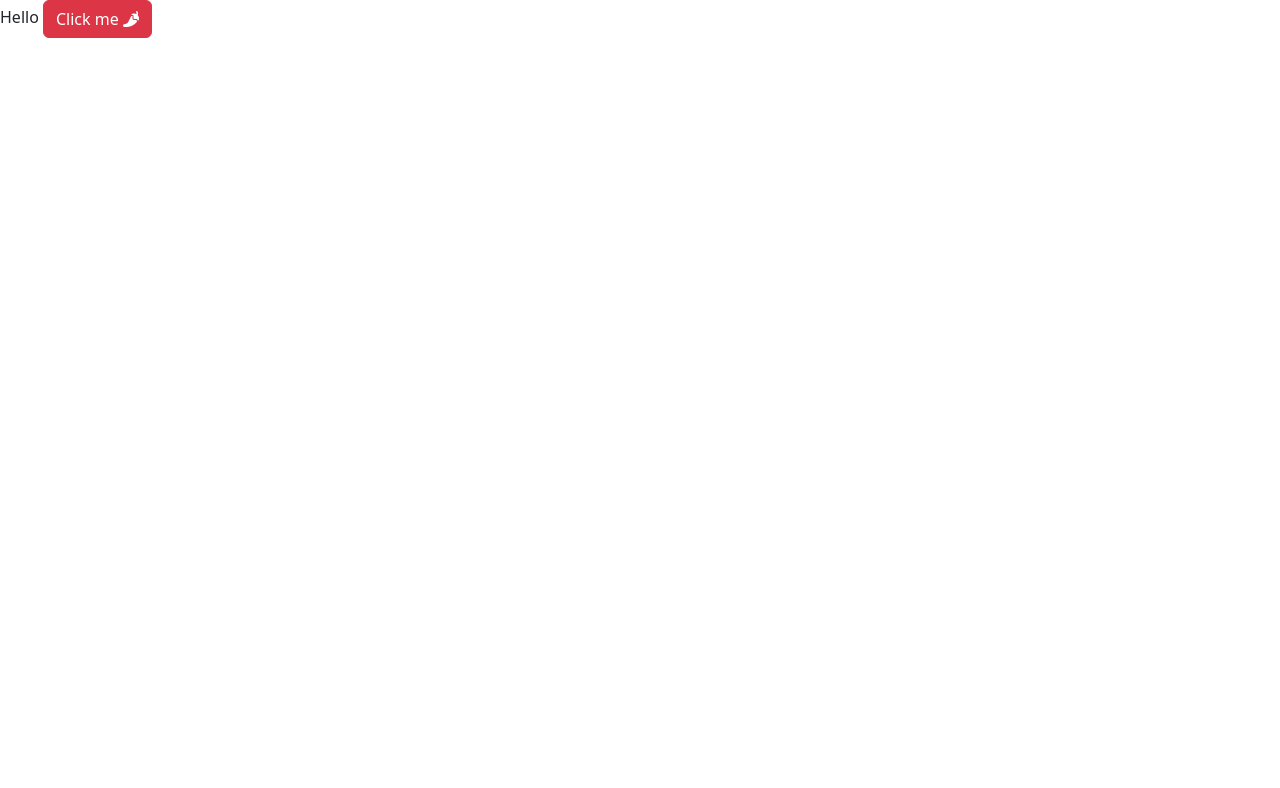
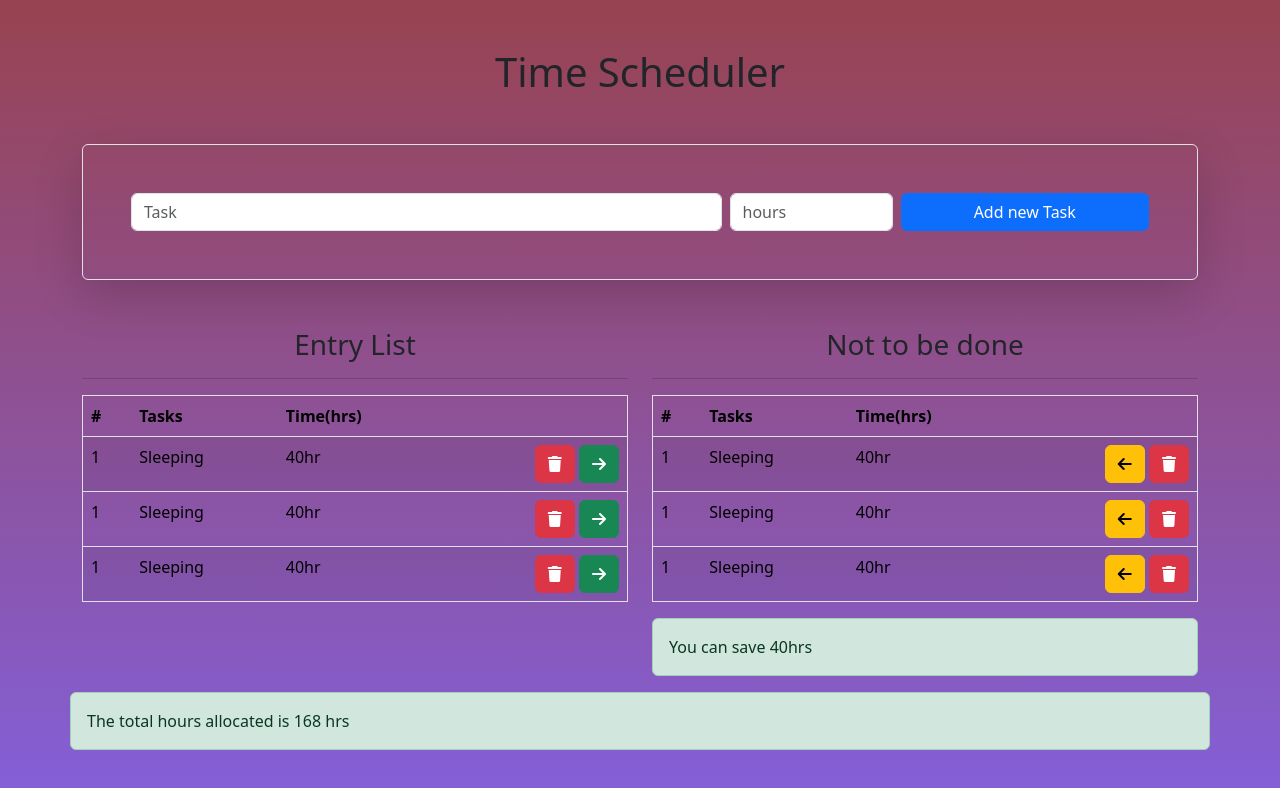
Before and after one commit to hom619/Time-Scheduler-App, a plain HTML site: page index.html in a window 1280 px wide. Drawn offline with nearby package versions, Linux system fonts and the light colour scheme.

Commit message:
Created the forms and tables of the application

```diff
--- a/index.html
+++ b/index.html
@@ -18,12 +18,173 @@
       crossorigin="anonymous"
       referrerpolicy="no-referrer"
     />
+    <style>
+      .wrapper {
+        background: linear-gradient(
+          rgba(128, 23, 40, 0.813),
+          rgba(115, 74, 211, 0.884)
+        );
+        min-height: 100vh;
+      }
+      .table {
+        --bs-table-bg: transparent;
+      }
+    </style>
     <title>Time Scheduler</title>
   </head>
   <body>
-    Hello
-    <button class="btn btn-danger">
-      Click me <i class="fa-solid fa-pepper-hot"></i>
-    </button>
+    <div class="wrapper pt-5">
+      <!-- title-->
+      <div class="container">
+        <h1 class="text-center">Time Scheduler</h1>
+        <!-- Form -->
+        <form action="" class="border p-5 rounded shadow-lg mt-5">
+          <div class="row g-2">
+            <div class="col-md-7">
+              <input
+                type="text"
+                class="form-control"
+                placeholder="Task"
+                aria-label="First name"
+                name="task"
+              />
+            </div>
+            <div class="col-md-2">
+              <input
+                type="number"
+                class="form-control"
+                placeholder="hours"
+                aria-label="Last name"
+                name="hr"
+                min="1"
+              />
+            </div>
+            <div class="col-md-3 d-grid">
+              <button class="btn btn-primary">Add new Task</button>
+            </div>
+          </div>
+        </form>
+        <!-- Tables -->
+        <div class="row mt-5">
+          <!-- Entry List table -->
+          <div class="col-md">
+            <h3 class="text-center">Entry List</h3>
+            <hr />
+            <table class="table table-striped table-hover border">
+              <thead>
+                <tr>
+                  <th scope="col">#</th>
+                  <th scope="col">Tasks</th>
+                  <th scope="col">Time(hrs)</th>
+                  <th scope="col"></th>
+                </tr>
+              </thead>
+              <tbody>
+                <tr>
+                  <td scope="row">1</td>
+                  <td>Sleeping</td>
+                  <td>40hr</td>
+                  <td class="text-end">
+                    <button class="btn btn-danger">
+                      <i class="fa-solid fa-trash"></i>
+                    </button>
+                    <button class="btn btn-success">
+                      <i class="fa-solid fa-arrow-right"></i>
+                    </button>
+                  </td>
+                </tr>
+                <tr>
+                  <td scope="row">1</td>
+                  <td>Sleeping</td>
+                  <td>40hr</td>
+                  <td class="text-end">
+                    <button class="btn btn-danger">
+                      <i class="fa-solid fa-trash"></i>
+                    </button>
+                    <button class="btn btn-success">
+                      <i class="fa-solid fa-arrow-right"></i>
+                    </button>
+                  </td>
+                </tr>
+                <tr>
+                  <td scope="row">1</td>
+                  <td>Sleeping</td>
+                  <td>40hr</td>
+                  <td class="text-end">
+                    <button class="btn btn-danger">
+                      <i class="fa-solid fa-trash"></i>
+                    </button>
+                    <button class="btn btn-success">
+                      <i class="fa-solid fa-arrow-right"></i>
+                    </button>
+                  </td>
+                </tr>
+              </tbody>
+            </table>
+          </div>
+          <!-- Not to do list table -->
+          <div class="col-md">
+            <h3 class="text-center">Not to be done</h3>
+            <hr />
+            <table class="table table-striped table-hover border">
+              <thead>
+                <tr>
+                  <th scope="col">#</th>
+                  <th scope="col">Tasks</th>
+                  <th scope="col">Time(hrs)</th>
+                  <th scope="col"></th>
+                </tr>
+              </thead>
+              <tbody>
+                <tr>
+                  <td scope="row">1</td>
+                  <td>Sleeping</td>
+                  <td>40hr</td>
+                  <td class="text-end">
+                    <button class="btn btn-warning">
+                      <i class="fa-solid fa-arrow-left"></i>
+                    </button>
+                    <button class="btn btn-danger">
+                      <i class="fa-solid fa-trash"></i>
+                    </button>
+                  </td>
+                </tr>
+                <tr>
+                  <td scope="row">1</td>
+                  <td>Sleeping</td>
+                  <td>40hr</td>
+                  <td class="text-end">
+                    <button class="btn btn-warning">
+                      <i class="fa-solid fa-arrow-left"></i>
+                    </button>
+                    <button class="btn btn-danger">
+                      <i class="fa-solid fa-trash"></i>
+                    </button>
+                  </td>
+                </tr>
+                <tr>
+                  <td scope="row">1</td>
+                  <td>Sleeping</td>
+                  <td>40hr</td>
+                  <td class="text-end">
+                    <button class="btn btn-warning">
+                      <i class="fa-solid fa-arrow-left"></i>
+                    </button>
+                    <button class="btn btn-danger">
+                      <i class="fa-solid fa-trash"></i>
+                    </button>
+                  </td>
+                </tr>
+              </tbody>
+            </table>
+            <div class="alert alert-success">You can save 40hrs</div>
+          </div>
+          <div class="alert alert-success">
+            The total hours allocated is 168 hrs
+          </div>
+        </div>
+      </div>
+    </div>
+    <script src="./script.js"></script>
   </body>
 </html>
```
